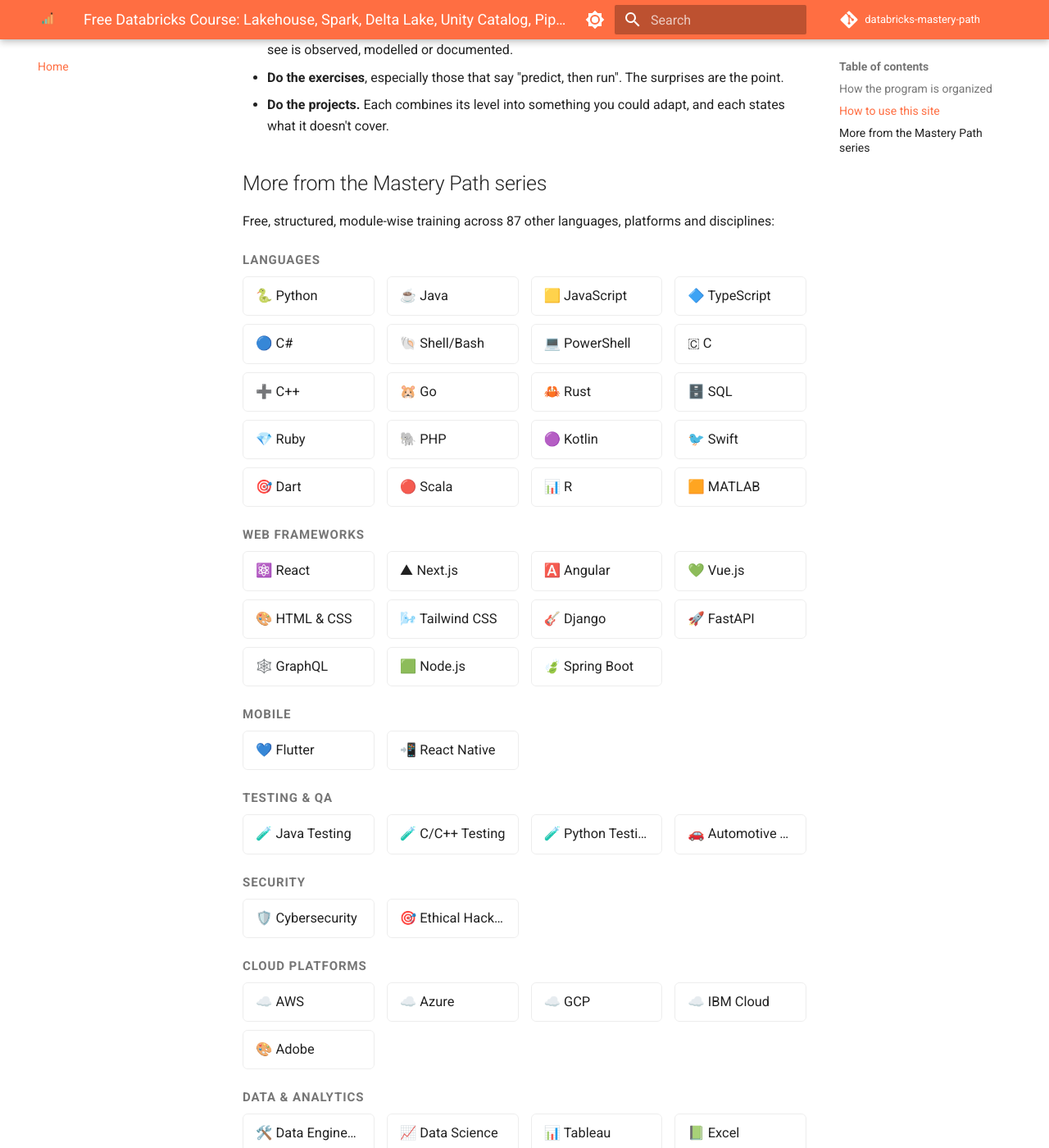
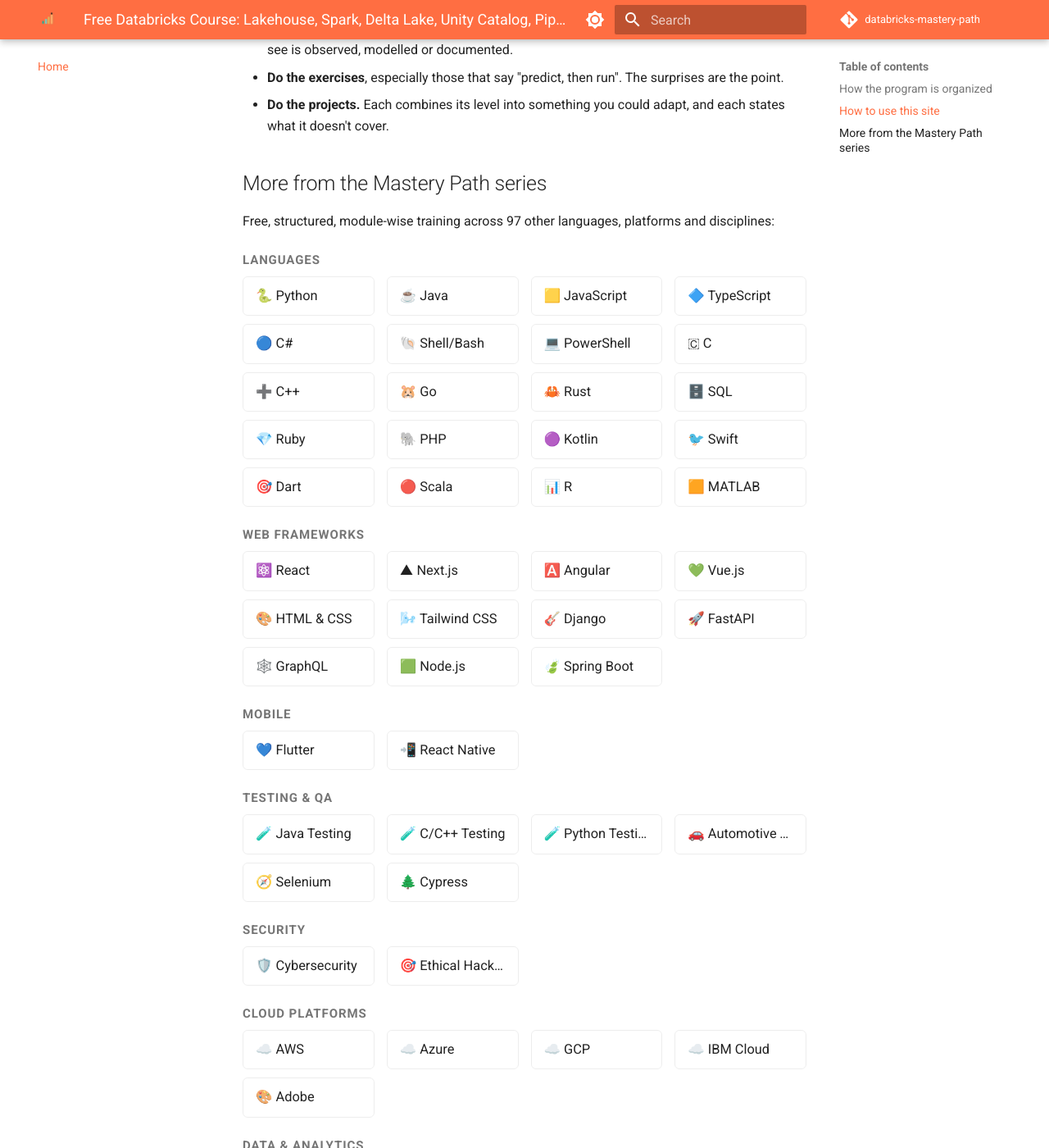
Before and after one commit to SIGILIPELLI/databricks-mastery-path, an MkDocs documentation site: the page built from docs/index.md, in a window 1280 px wide and 1400 px high, scrolled down 2330 px. Shown: the whole window at 82% size. Built offline with MkDocs 1.6.1 and Material for MkDocs 9.7.7, drawn with Linux system fonts in a browser that asks for light colours; comment, search, counter and statistics services are not loaded; some of the changed text lies outside the part shown.

Commit message:
Refresh cross-site course links to current 98-course catalog
Regenerate the "More from the Mastery Path series" grid and the
404-page course count from the hub's current site list — this page
had drifted out of sync as new courses were added to the network.

Co-Authored-By: Claude Sonnet 5 <noreply@anthropic.com>
Claude-Session: https://claude.ai/code/session_01Hje8nqbBP9V9WQ3JEcJc69

```diff
--- a/docs/index.md
+++ b/docs/index.md
@@ -87,7 +87,7 @@ Each level has 9 teaching modules plus a hands-on project (module 10), for **40
 
 ## More from the Mastery Path series
 
-Free, structured, module-wise training across 87 other languages, platforms and disciplines:
+Free, structured, module-wise training across 97 other languages, platforms and disciplines:
 
 <div class="mastery-grid-wrap">
 <p class="mastery-grid-category">Languages</p>
@@ -138,6 +138,8 @@ Free, structured, module-wise training across 87 other languages, platforms and
   <a href="https://sigilipelli.github.io/cpp-testing-mastery-path/">🧪 C/C++ Testing</a>
   <a href="https://sigilipelli.github.io/python-testing-mastery-path/">🧪 Python Testing</a>
   <a href="https://sigilipelli.github.io/automotive-testing-mastery-path/">🚗 Automotive Testing</a>
+  <a href="https://sigilipelli.github.io/selenium-mastery-path/">🧭 Selenium</a>
+  <a href="https://sigilipelli.github.io/cypress-mastery-path/">🌲 Cypress</a>
 </div>
 <p class="mastery-grid-category">Security</p>
 <div class="mastery-grid">
--- a/docs/overrides/404.html
+++ b/docs/overrides/404.html
@@ -6,7 +6,7 @@
   <p>That link is broken, or the page moved. Try one of these instead:</p>
   <p class="mp-404-actions">
     <a href="{{ config.site_url }}" class="md-button md-button--primary">← Back to {{ config.site_name }}</a>
-    <a href="https://sigilipelli.github.io/" class="md-button">Search all 64 courses</a>
+    <a href="https://sigilipelli.github.io/" class="md-button">Search all 98 courses</a>
   </p>
 </div>
 <style>
```
Also changed, not shown: other parts of docs/index.md (+8 -1 lines).
